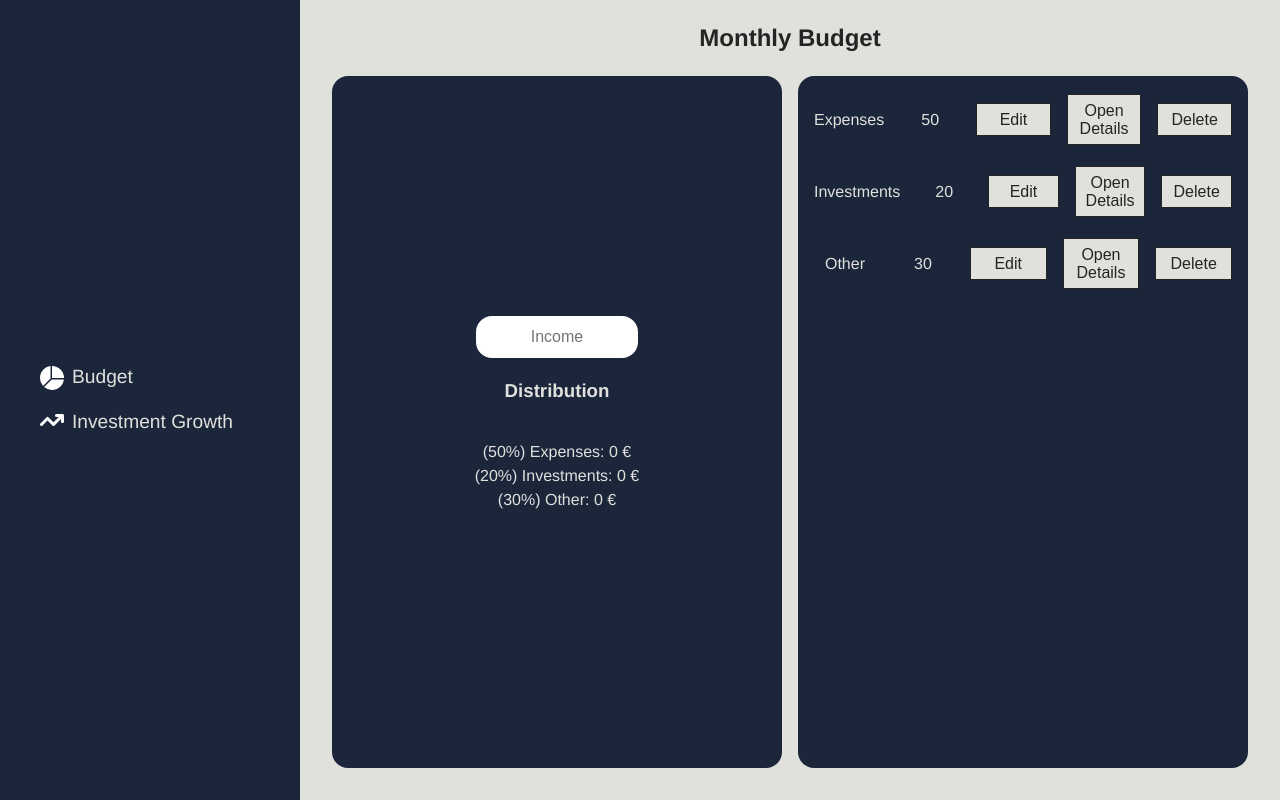
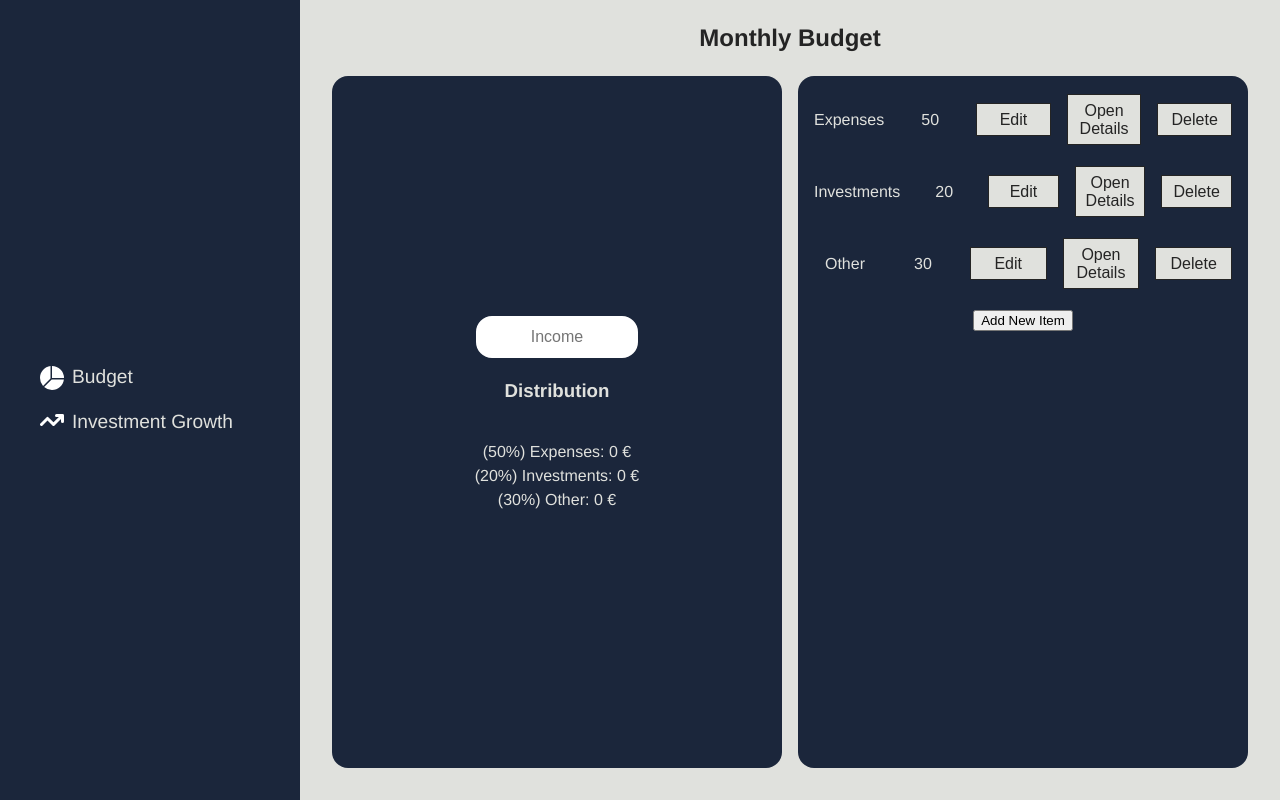
Before and after one commit to andrebarros7201/expense-tracker, a React (Vite) app: page / in a window 1280 px wide. Built offline with nearby package versions, Linux system fonts and the light colour scheme.

Commit message:
create BudgetAddItem file and add to table

```diff
--- /dev/null
+++ b/src/components/budget/BudgetAddItem.jsx
@@ -0,0 +1,17 @@
+import { useState } from "react";
+
+export default function BudgetAddItem() {
+  const [isAdding, setIsAdding] = useState(false);
+  return (
+    <div>
+      {!isAdding ? (
+        <button>Add New Item</button>
+      ) : (
+        <>
+          <input type="text" />
+          <input type="number" />
+        </>
+      )}
+    </div>
+  );
+}
--- a/src/components/budget/BudgetTable.jsx
+++ b/src/components/budget/BudgetTable.jsx
@@ -2,6 +2,7 @@ import styles from "../../styles/components/budget/budgetCrud.module.css";
 import { useContext } from "react";
 import { AppContext } from "../../App.jsx";
 import BudgetTableItem from "./BudgetTableItem.jsx";
+import BudgetAddItem from "./BudgetAddItem.jsx";
 
 export default function BudgetTable() {
   const { budget } = useContext(AppContext);
@@ -10,6 +11,7 @@ export default function BudgetTable() {
       {budget.map((item) => (
         <BudgetTableItem item={item} key={item.name} />
       ))}
+      <BudgetAddItem />
     </section>
   );
 }
```
